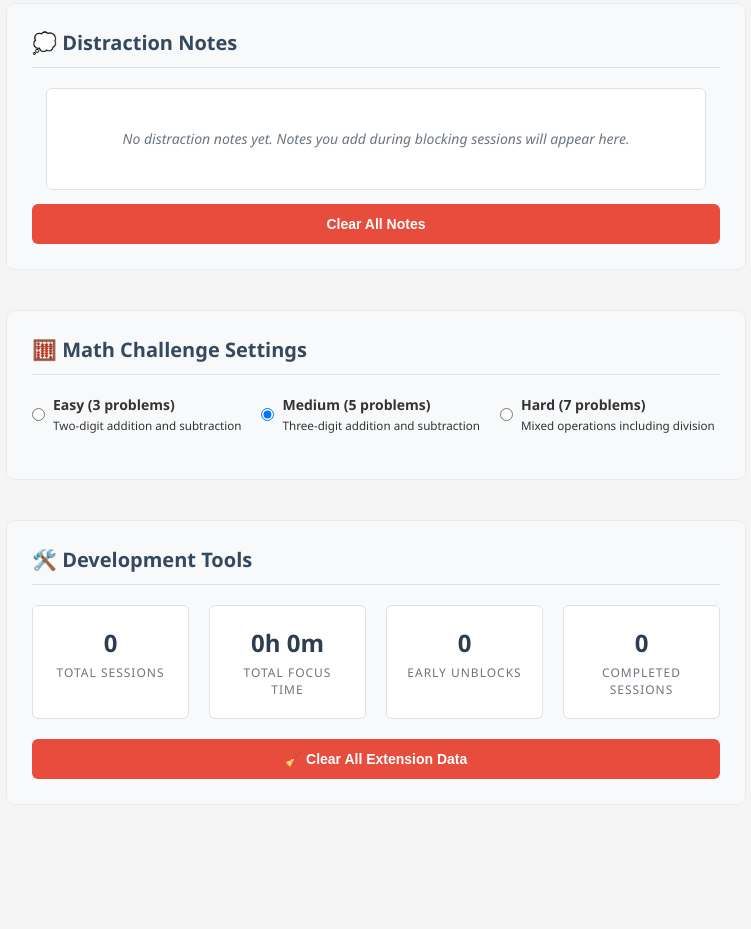
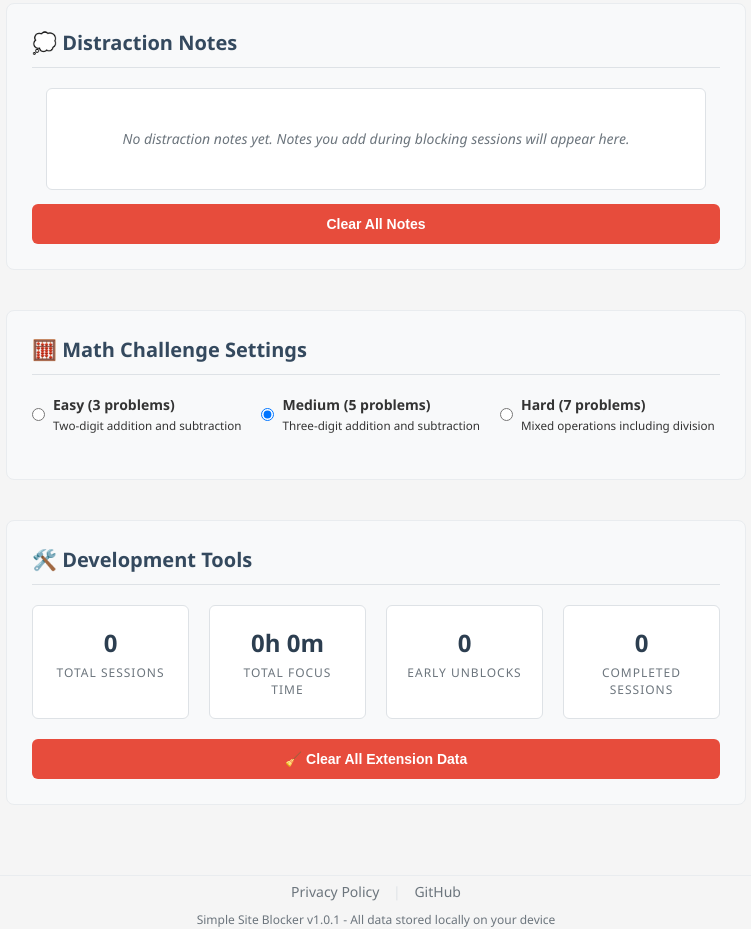
Before and after one commit to dave11k/simple-site-blocker, a browser extension: page options.html in a window 1280 px wide. Shown: the part 454-1383 px from the top of the page, without its empty margins (264-1015 px from the left). Before the commit the page ends 1329 px from the top, so only its background shows below. Drawn offline with Linux system fonts and the light colour scheme.

Commit message:
Footer fix and privacy policy

```diff
--- a/options.html
+++ b/options.html
@@ -264,6 +264,30 @@
       </div>
     </div>
 
+    <!-- Footer -->
+    <footer class="footer">
+      <div class="footer-links">
+        <a
+          href="https://github.com/YOUR_USERNAME/simple-site-blocker/blob/main/PRIVACY_POLICY.txt"
+          target="_blank"
+          rel="noopener noreferrer"
+        >
+          Privacy Policy
+        </a>
+        <span class="footer-separator">|</span>
+        <a
+          href="https://github.com/YOUR_USERNAME/simple-site-blocker"
+          target="_blank"
+          rel="noopener noreferrer"
+        >
+          GitHub
+        </a>
+      </div>
+      <div class="footer-text">
+        Simple Site Blocker v1.0.1 - All data stored locally on your device
+      </div>
+    </footer>
+
     <script src="options.js"></script>
   </body>
 </html>
--- a/styles.css
+++ b/styles.css
@@ -675,6 +675,39 @@ h3 {
   resize: vertical;
 }
 
+/* Footer styles */
+.footer {
+  border-top: 1px solid #e9ecef;
+  text-align: center;
+}
+
+.footer-links {
+  margin-bottom: 10px;
+}
+
+.footer-links a {
+  color: #6c757d;
+  text-decoration: none;
+  font-size: 14px;
+  transition: color 0.2s;
+}
+
+.footer-links a:hover {
+  color: #495057;
+  text-decoration: underline;
+}
+
+.footer-separator {
+  color: #dee2e6;
+  margin: 0 10px;
+}
+
+.footer-text {
+  color: #6c757d;
+  font-size: 12px;
+  margin-top: 5px;
+}
+
 .modal .form-group small {
   display: block;
   margin-top: 5px;
```
Also changed, not shown: PRIVACY_POLICY.txt (added, +52 -0 lines).
